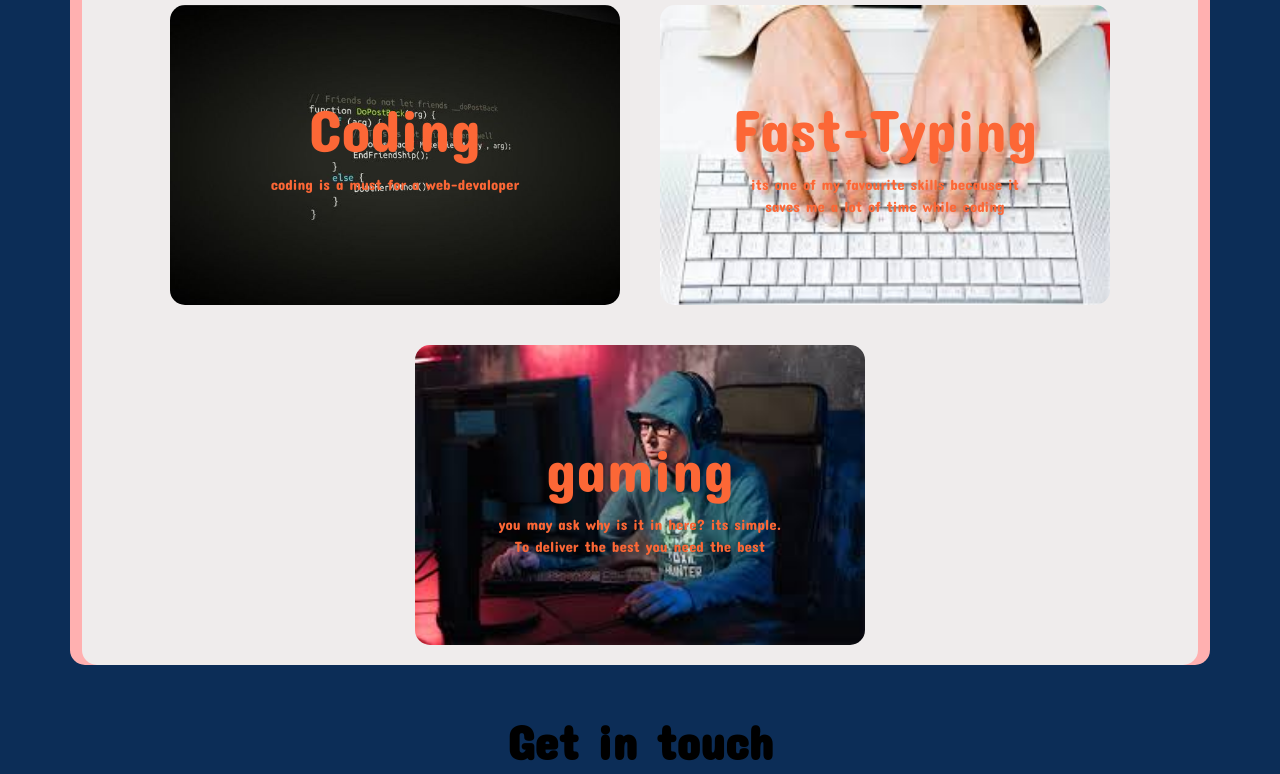
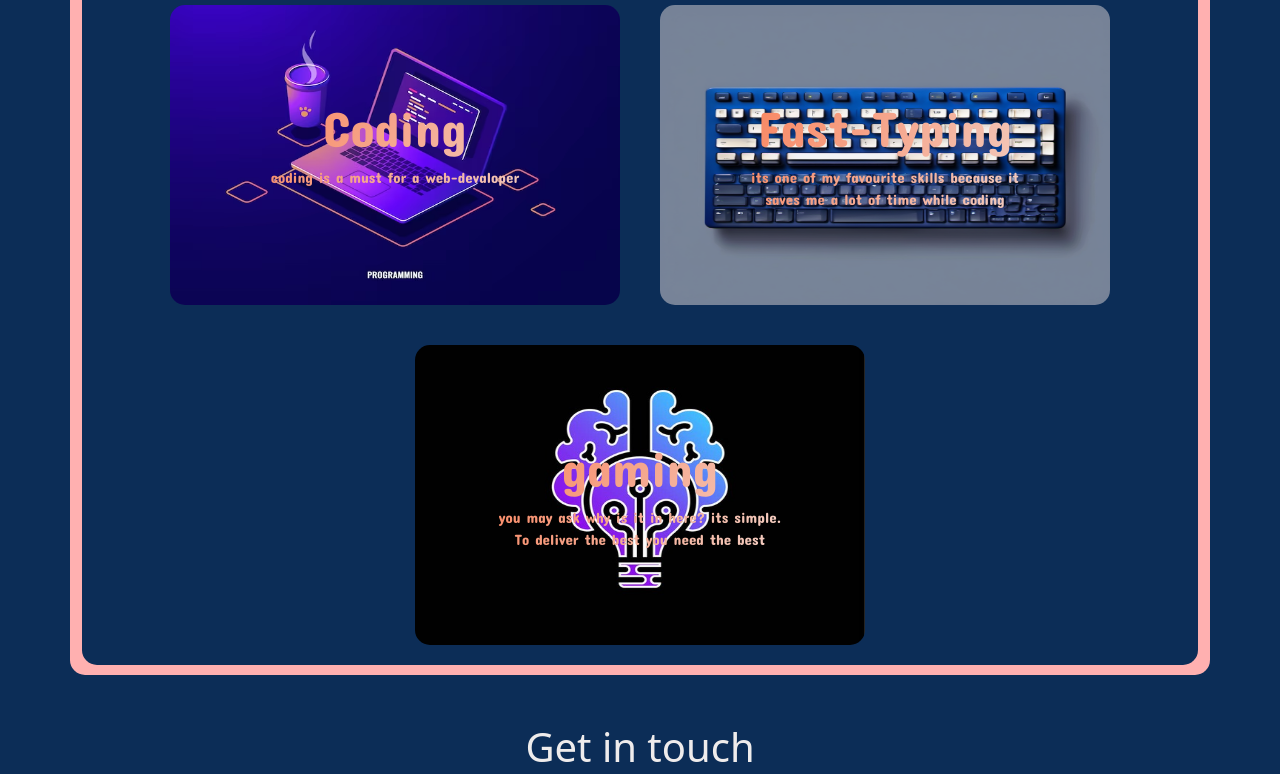
Before and after one commit to abdallahodaibat/portfolio, a plain HTML site: page index.html in a window 1280 px wide. Shown: the part 1098-1872 px from the top of the page. Drawn offline with nearby package versions, Linux system fonts and the light colour scheme.

Commit message:
Add files via upload

```diff
--- a/index.html
+++ b/index.html
@@ -32,7 +32,7 @@
             </div>
             <div class="skills-container">
                     <div id="skill" class="first-skill">
-                        <img src="./assets/code-img.jpg" alt="coding picture">
+                        <img src="./assets/laptop-with-program-code-isometric-icon-software-development-programming-applications-dark-neon_39422-971.avif" alt="coding picture">
                         <div class="skills-text">
                             <h3 class="concert-one-regular">Coding</h3>
                             <p class="concert-one-light">coding is a must for a web-devaloper</p>
@@ -41,7 +41,7 @@
 
                     </div >
                     <div id="skill">
-                        <img src="./assets/typing-pic.jfif" alt="typing picture">
+                        <img src="./assets/pixlr-image-generator-5153a75c-b6ae-4cbf-8f36-939f36a4c2d7.png" alt="typing picture">
                         <div class="skills-text">
                             <h3 class="concert-one-regular">Fast-Typing </h3>
                             <p class="concert-one-light">its one of my favourite skills because it saves me a lot of time while coding </p>
@@ -49,7 +49,7 @@
 
                     </div >
                     <div id="skill">
-                        <img src="./assets/gaming.jfif" alt="gamer picture">
+                        <img src="./assets/stock-vector-brain-blue-gradient-vector-icon (1).jpg" alt="gamer picture">
                         <div class="skills-text">
                             <h3 class="concert-one-regular">gaming</h3>
                             <p class="concert-one-light">you may ask why is it in here? its simple.<br>To deliver the best you need the best </p>
@@ -62,7 +62,7 @@
     <div class="contact">
         <div class="px-4 py-5 my-0 text-center">
 
-    <h1 class="display-5 fw-bold text-body-emphasis">Get in touch</h1>
+    <h1 class="contact-head">Get in touch</h1>
     <div class="col-lg-6 mx-auto">
 
       <div class="d-grid gap-2 d-sm-flex justify-content-sm-center">
--- a/style.css
+++ b/style.css
@@ -78,11 +78,12 @@ hr.break{
 .skills-container{
     height: fit-content;
     width: 100%;
-    background-color: #EFECEC;
+    background-color: #0C2D57;
     border-radius: 15px;
     display: flex;
     flex-wrap: wrap;
     justify-content: center;
+    margin-bottom: 10px;
 
 }
 
@@ -106,7 +107,9 @@ hr.break{
     height: 300px;
     width: 450px;
     position: absolute;
-    color: #FC6736;
+    background-image: linear-gradient(120deg, #FC6736, #EFECEC);
+    background-clip: text;
+    color: transparent;
     display: grid;
     grid-template-columns: repeat(6,1fr);
     grid-template-rows: repeat(6,1fr);
@@ -114,7 +117,7 @@ hr.break{
 .skills-text > h3{
     grid-area: 3/ 1 /4 /7;
     text-align: center;
-    font-size: 60px;
+    font-size: 50px;
 }
 .skills-text > p{
     grid-area: 4/2/6/6;
@@ -162,6 +165,9 @@ hr.break{
 .py-3{
     background-color: #FFB0B0;
 }
+.contact-head{
+    color: #EFECEC;
+}
 
 @media (max-width:890px) {
     #name{
```
Also changed, not shown: assets/laptop-with-program-code-isometric-icon-software-development-programming-applications-dark-neon_39422-971.avif (added), assets/pixlr-image-generator-5153a75c-b6ae-4cbf-8f36-939f36a4c2d7.png (added), assets/stock-vector-brain-blue-gradient-vector-icon (1).jpg (added).
